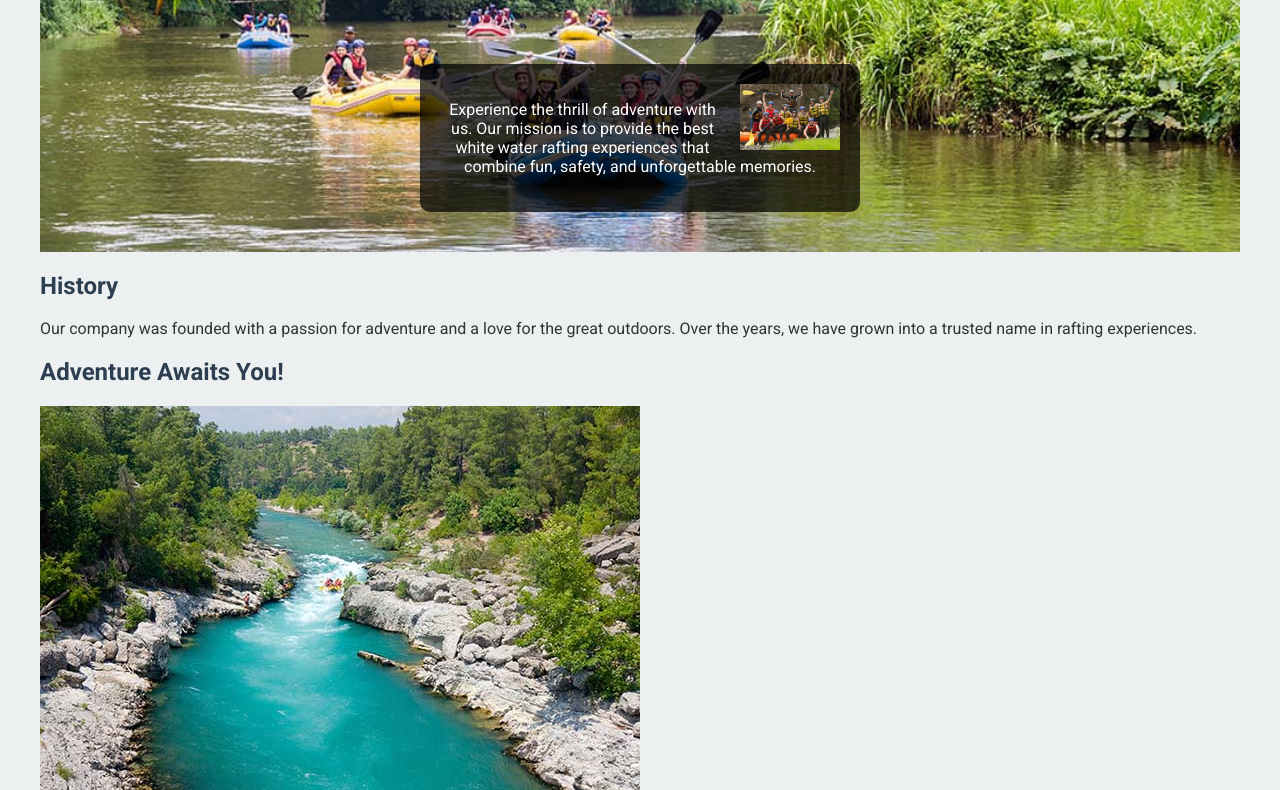
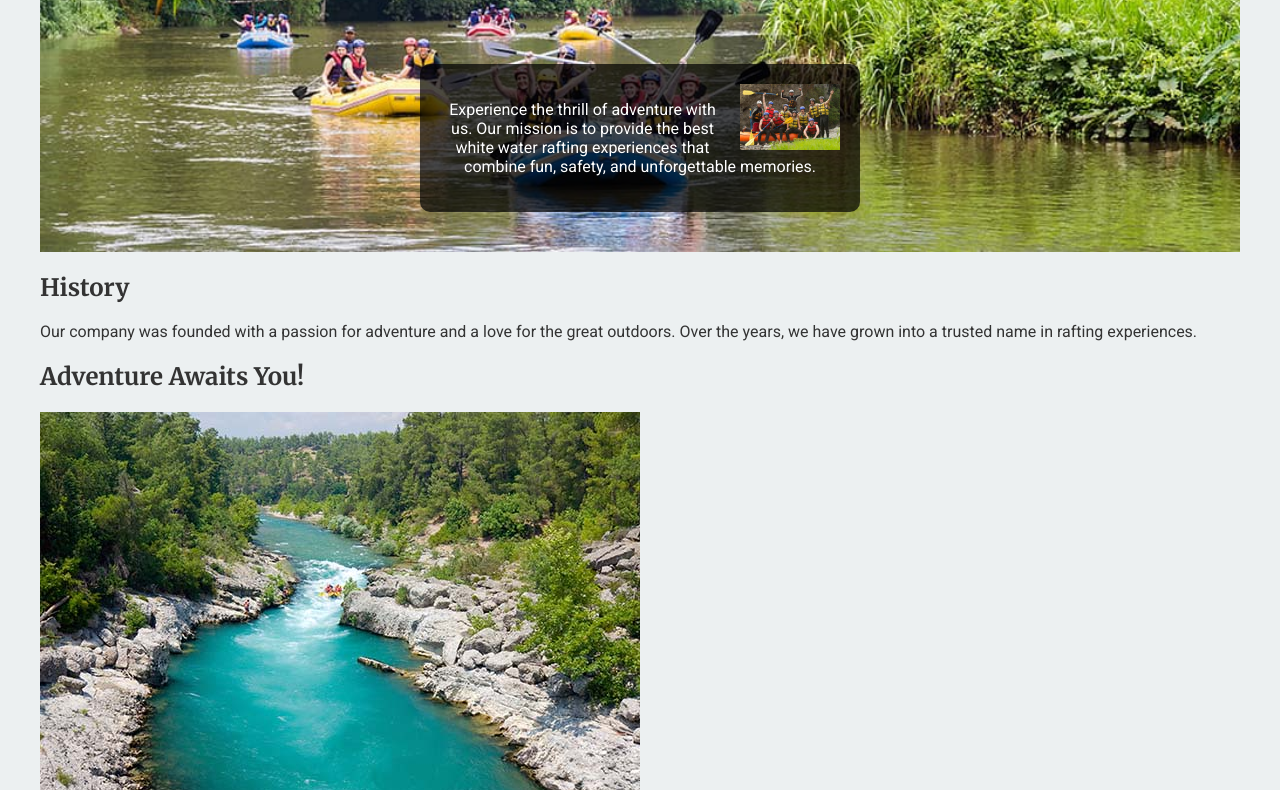
Before and after one commit to LeonChibanda/wdd130, a plain HTML site: page wwr/about.html in a window 1280 px wide. Shown: the part 387-1177 px from the top of the page. Drawn offline with Linux system fonts and the light colour scheme.

Commit message:
emoji dff

```diff
--- a/wwr/about.html
+++ b/wwr/about.html
@@ -45,7 +45,7 @@
         </section>
     </main>
     <footer>
-        <p>&copy; 2025 White Water Rafting | &#127803; Leon Chibanda &#127803;</p>
+        <p>&copy; 2025 White Water Rafting | &#128758; Leon Chibanda &#128758;</p>
         <nav class="sociallinks">
             <a href="https://facebook.com">
                 <img src="images/facebook.svg" alt="Facebook">
--- a/wwr/stylesheet/rafting.css
+++ b/wwr/stylesheet/rafting.css
@@ -1,3 +1,5 @@
+
+h1, h2, h3, h4, h5, h6 { font-family: 'Merriweather', serif; }
 
 
 :root {
@@ -19,10 +21,6 @@
     padding: 0;
   }
 
-  /* Styling for all headings */
-  h1, h2, h3 {
-    color: var(--primary-color);
-  }
 
   /* Remove underline from social media links */
   .sociallinks a {
```
